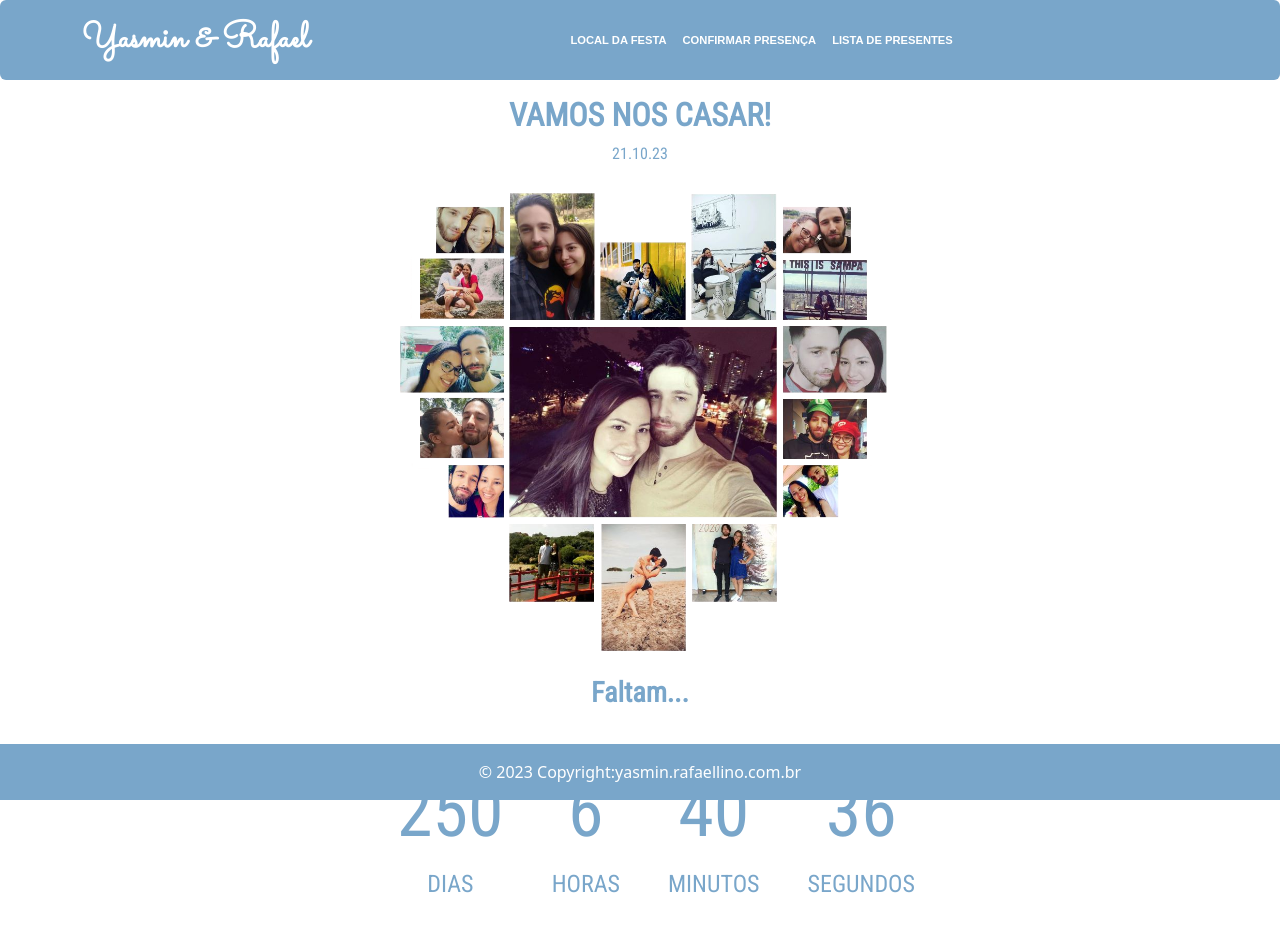
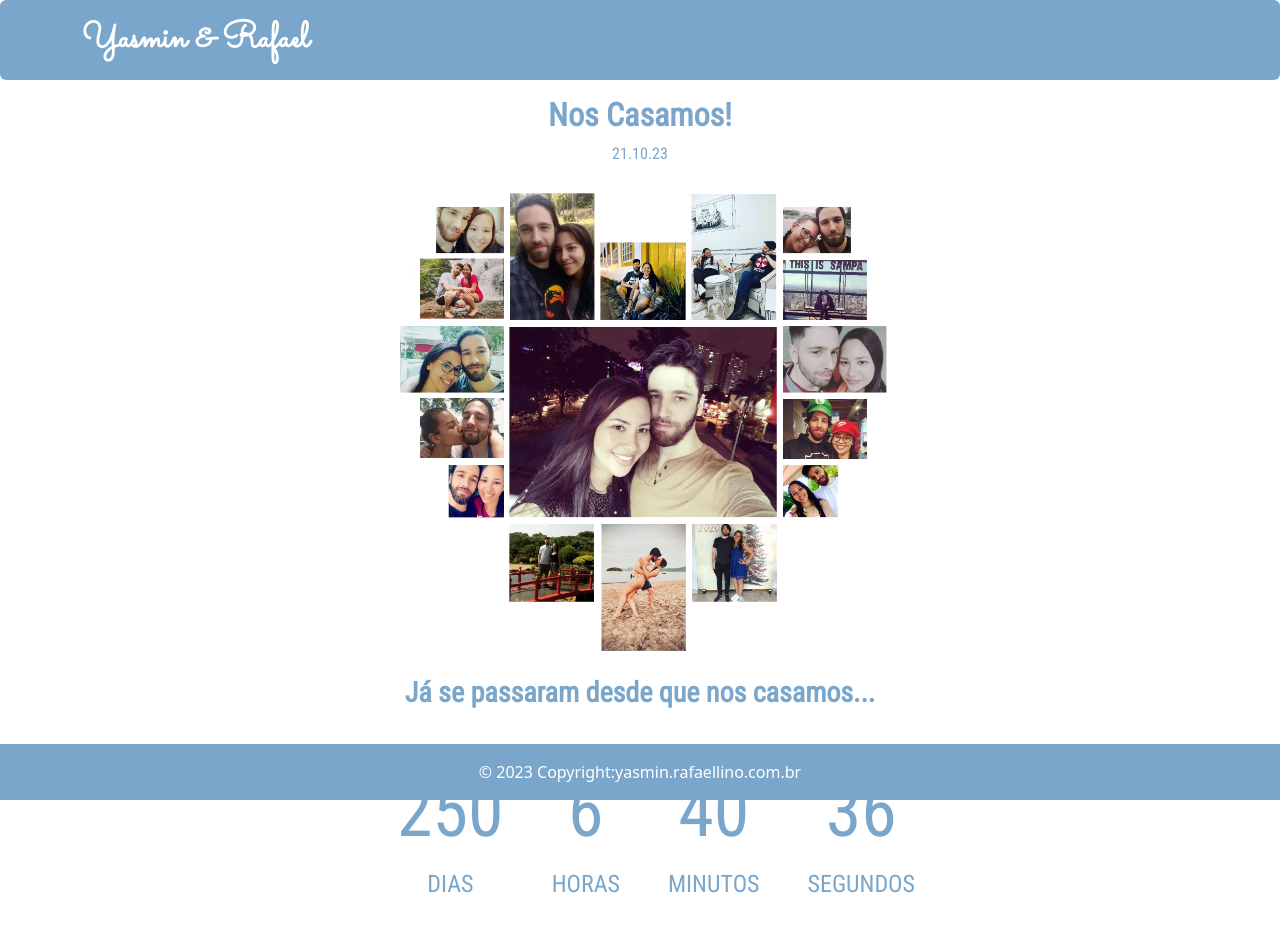
Before and after one commit to Rafaellinos/my-wedding, a React (Create React App) app: page / in a window 1280 px wide. Shown: the top 932 px of the page. Built offline with nearby package versions, Linux system fonts and the light colour scheme.

Commit message:
fix: dias de cassados passados

```diff
--- a/src/App.js
+++ b/src/App.js
@@ -1,10 +1,5 @@
 import {Route, Routes} from "react-router-dom";
 import Home from './routes/home.component'
-import ManualConvidadoComponent from "./routes/manual-convidado.component";
-import ListaPresentesComponent from "./routes/lista-presentes.component";
-import ConfirmacaoPresencaPage from "./routes/confirmacao-presenca.page";
-import Invitation from "./routes/invitation.page";
-import LocationComponent from "./routes/location.component.jsx";
 import WrapperComponent from "./routes/wrapper.component";
 import InvitationNormal from "./routes/invitation-normal.page";
 
@@ -13,11 +8,11 @@ const App = () => {
         <Routes>
             <Route path="/" element={<WrapperComponent/>}>
                 <Route index element={<Home/>}/>
-                <Route path="/manual-convidados" element={<ManualConvidadoComponent/>}/>
-                <Route path="/lista-presentes" element={<ListaPresentesComponent/>}/>
-                <Route path="/localizacao" element={<LocationComponent/>}/>
-                <Route path="/confirmar-presenca" element={<ConfirmacaoPresencaPage/>}/>
-                <Route path="/invite" element={<Invitation/>}/>
+                {/*<Route path="/manual-convidados" element={<ManualConvidadoComponent/>}/>*/}
+                {/*<Route path="/lista-presentes" element={<ListaPresentesComponent/>}/>*/}
+                {/*<Route path="/localizacao" element={<LocationComponent/>}/>*/}
+                {/*<Route path="/confirmar-presenca" element={<ConfirmacaoPresencaPage/>}/>*/}
+                {/*<Route path="/invite" element={<Invitation/>}/>*/}
             </Route>
             <Route path="/virtual-invite" element={<InvitationNormal/>}/>
         </Routes>
--- a/src/components/count.component.jsx
+++ b/src/components/count.component.jsx
@@ -12,7 +12,7 @@ const CountComponent = () => {
         const theDay = new Date("2023-10-21T18:30:00");
         const interval = setInterval(() => {
             const today = new Date();
-            const diff = theDay - today;
+            const diff = Math.abs(theDay - today);
             const days = Math.floor(diff / 1000 / 60 / 60 / 24);
             const hours = Math.floor(diff / 1000 / 60 / 60) % 24;
             const minutes = Math.floor(diff / 1000 / 60) % 60;
--- a/src/routes/header.component.jsx
+++ b/src/routes/header.component.jsx
@@ -14,18 +14,18 @@ const Header = () => {
                         <Navbar.Toggle aria-controls="basic-navbar-nav" />
                         <Navbar.Collapse id="basic-navbar-nav" className="justify-content-center">
                             <Nav className="text-uppercase">
-                                <Nav.Link href="/localizacao">
-                                    <span className="bg-header-color menu-items">Local da Festa</span>
-                                </Nav.Link>
-                                <Nav.Link href="/confirmar-presenca">
-                                    <span className="bg-header-color menu-items">Confirmar Presença</span>
-                                </Nav.Link>
+                                {/*<Nav.Link href="/localizacao">*/}
+                                {/*    <span className="bg-header-color menu-items">Local da Festa</span>*/}
+                                {/*</Nav.Link>*/}
+                                {/*<Nav.Link href="/confirmar-presenca">*/}
+                                {/*    <span className="bg-header-color menu-items">Confirmar Presença</span>*/}
+                                {/*</Nav.Link>*/}
                                 {/*<Nav.Link href="/manual-convidados">*/}
                                 {/*    <span className="bg-header-color menu-items">Manual do Convidado</span>*/}
                                 {/*</Nav.Link>*/}
-                                <Nav.Link href="/lista-presentes">
-                                    <span className="bg-header-color menu-items">Lista de Presentes</span>
-                                </Nav.Link>
+                                {/*<Nav.Link href="/lista-presentes">*/}
+                                {/*    <span className="bg-header-color menu-items">Lista de Presentes</span>*/}
+                                {/*</Nav.Link>*/}
                             </Nav>
                         </Navbar.Collapse>
                     </Container>
--- a/src/routes/home.component.jsx
+++ b/src/routes/home.component.jsx
@@ -9,7 +9,7 @@ const Home = () => {
             <Container>
                 <div className={"text-center m-2"}>
                     <div className="m-3 main-title">
-                        <h2 style={{fontWeight: "bold"}}>VAMOS NOS CASAR!</h2>
+                        <h2 style={{fontWeight: "bold"}}>Nos Casamos!</h2>
                         <span>21.10.23</span>
                     </div>
                     <Image
@@ -18,7 +18,7 @@ const Home = () => {
                         className={"m-1 img-fluid rounded collage-main-page"}
                     />
                     <div className="mt-3 main-title">
-                        <h3 style={{fontWeight: "bold"}}>Faltam...</h3>
+                        <h3 style={{fontWeight: "bold"}}>Já se passaram desde que nos casamos...</h3>
                     </div>
                     <CountComponent/>
                 </div>
```
